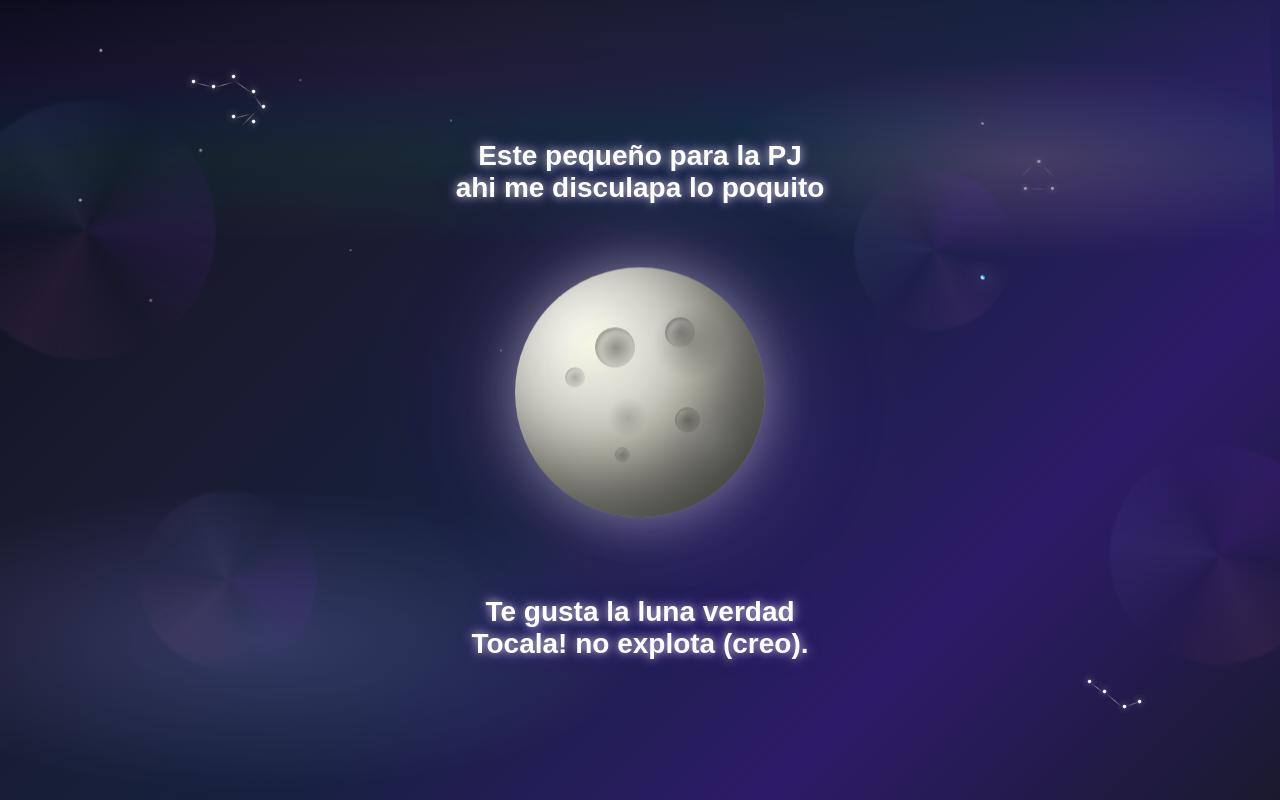
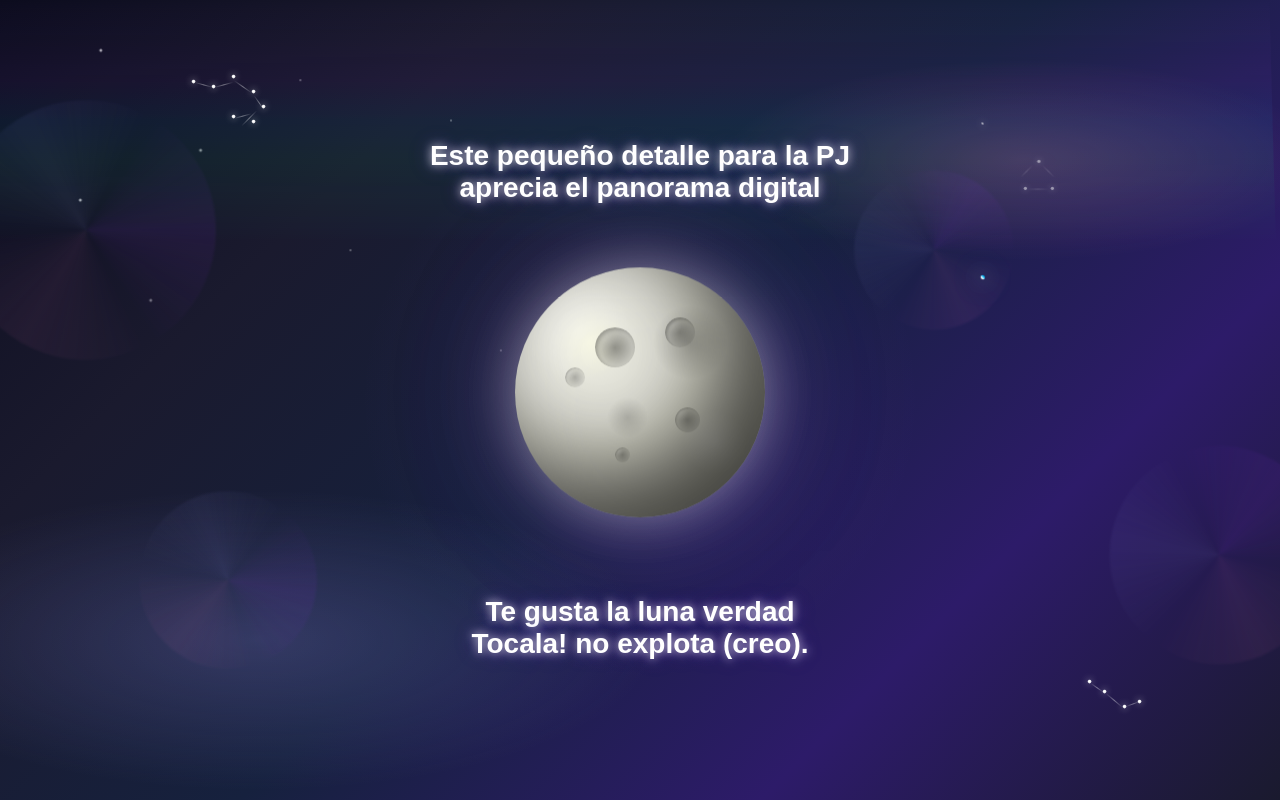
Before and after one commit to OmarFGP/Luna_y_Flor, a plain HTML site: page index.html in a window 1280 px wide. Shown: the top 800 px of the page. Drawn offline with Linux system fonts and the light colour scheme.

Commit message:
Update index.html

```diff
--- a/index.html
+++ b/index.html
@@ -831,7 +831,7 @@
 
     <div class="moon-container">
         <!-- CAMBIAR: Modifica estos textos según tus necesidades -->
-        <div class="text-above">Este pequeño para la PJ<br>ahi me disculapa lo poquito</div>
+        <div class="text-above">Este pequeño detalle para la PJ<br>aprecia el panorama digital</div>
 
         <!-- Luna 3D interactiva -->
         <div class="moon" onclick="triggerLightExplosion()">
@@ -955,4 +955,5 @@
     </script>
 </body>
 </html>
+
 <!-- Código: Daniel Arteaga de Faster Academy - Efectos Galácticos Mejorados -->
```
